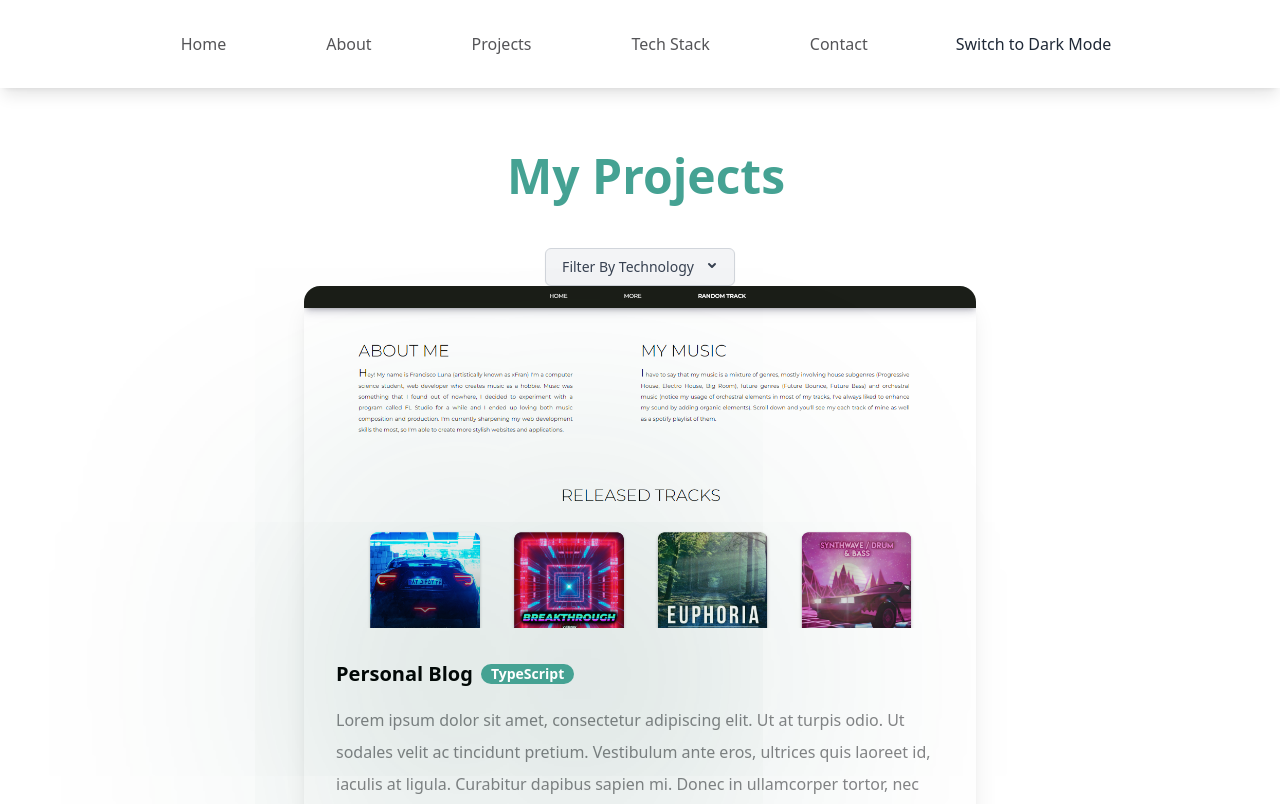
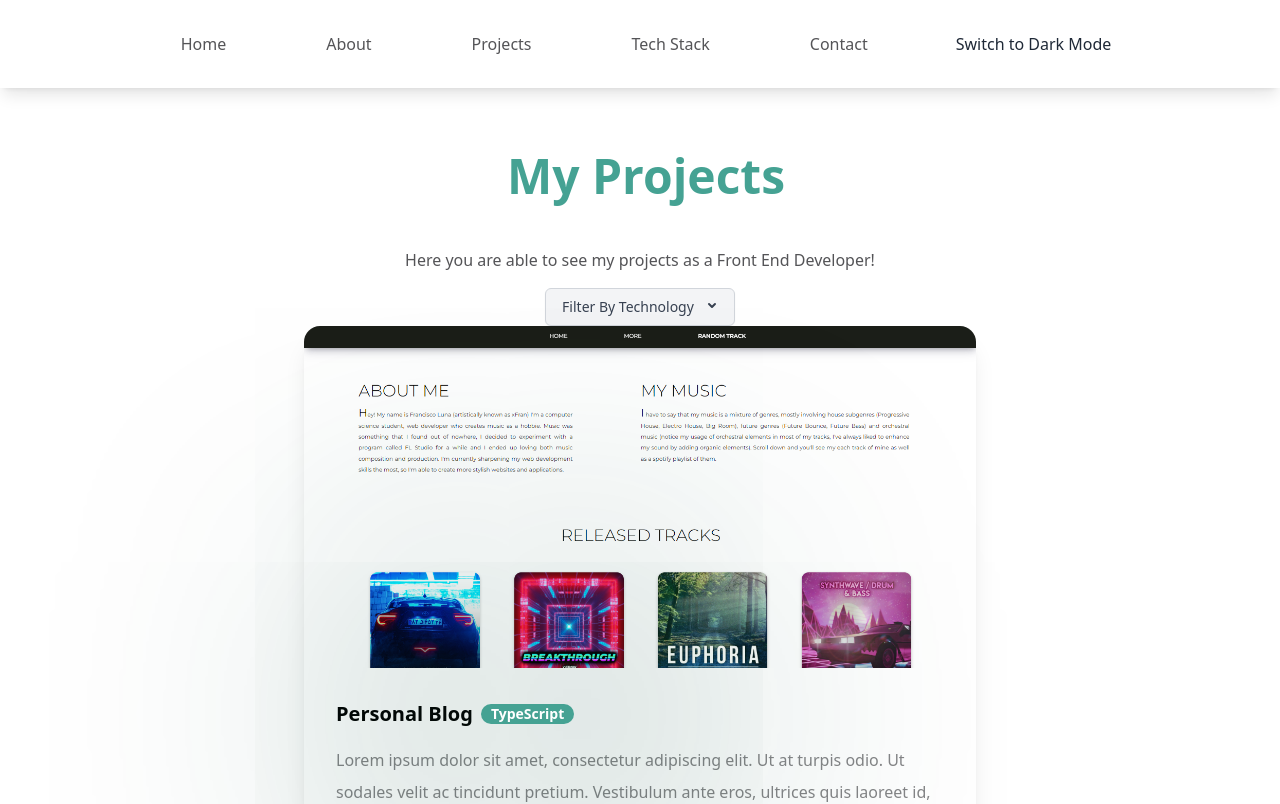
Before and after one commit to franciscoluna-28/New-Portfolio-2023, a React (Vite) app: page /projects in a window 1280 px wide. Shown: the top 804 px of the page. Built offline with nearby package versions, Linux system fonts and the light colour scheme.

Commit message:
Added tiny section for a paragraph

```diff
--- a/src/pages/Projects.tsx
+++ b/src/pages/Projects.tsx
@@ -12,10 +12,13 @@ export default function Projects() {
         animate={{ opacity: 1 }}
         transition={{ duration: 0.5 }}>
         <section className='p-4 lg:p-4 flex items-center flex-col justify-center min-h-screen'>
+          <div className='flex items-center flex-col'>
           <h1 className="font-bold text-4xl flex text-left max-639:justify-center max-639:text-4xl main text-mainDarkCyan dark:text-white lg:text-5xl my-12 pl-3 relative dark:main-title">
             My Projects
           </h1>
+          <p className='text-center text-mainExtraDarkBlue/70 dark:text-mainSilver mb-4'>Here you are able to see my projects as a Front End Developer!</p>
           <FilterByMainTechnology/>
+          </div>
           <PersonalProjects />
         </section>
       </motion.div>
```
